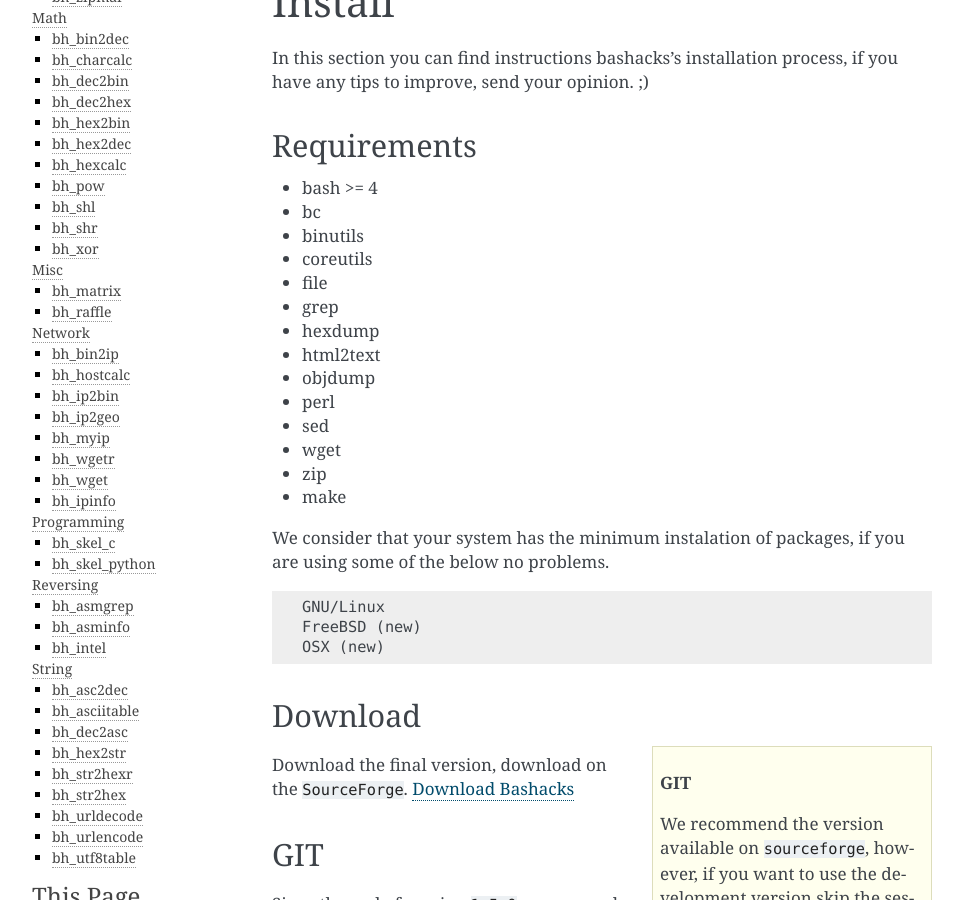
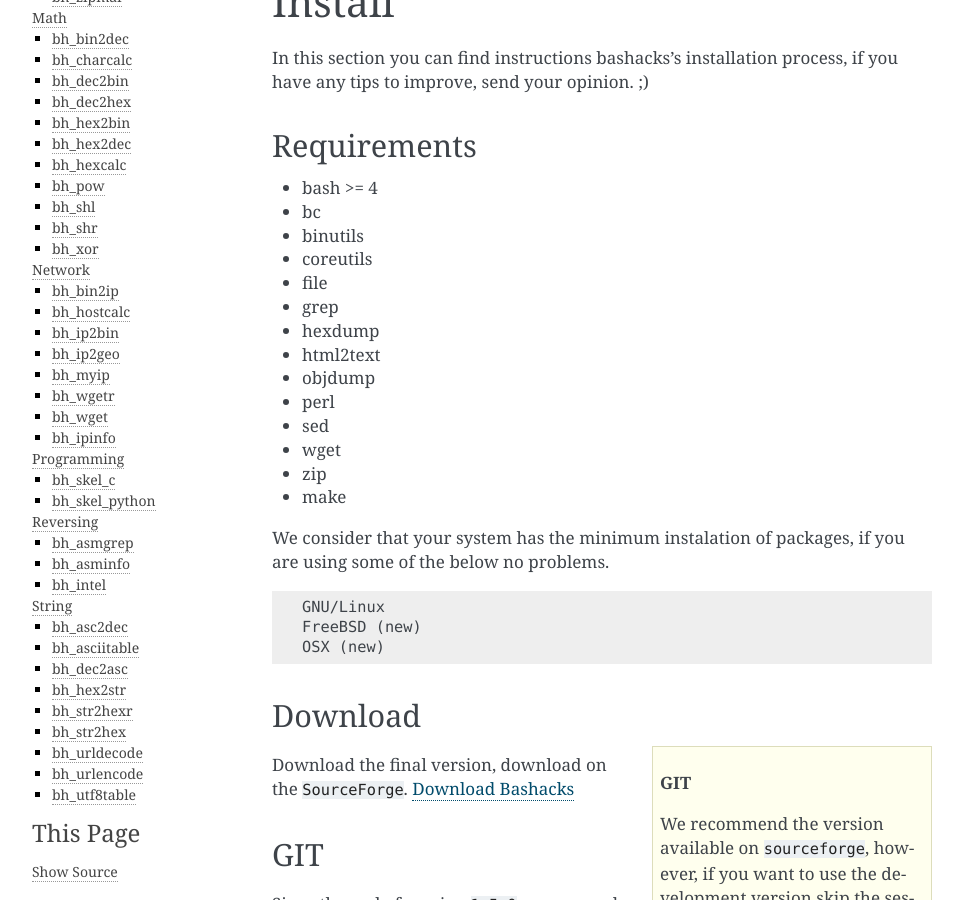
Before and after one commit to merces/bashacks, a Sphinx documentation site: the page built from doc/source/index.rst, in a window 1280 px wide and 900 px high, scrolled down 444 px. Shown: the whole window, without its empty margins (148-1111 px from the left). Built offline with Sphinx 7.4.7, drawn with Linux system fonts in a browser that asks for light colours; some of the changed text lies outside the part shown.

Commit message:
remove misc file from doc and remove old man

```diff
--- a/doc/source/index.rst
+++ b/doc/source/index.rst
@@ -26,8 +26,6 @@ Contents:
 
 .. include:: math.rst
 
-.. include:: misc.rst
-
 .. include:: networking.rst
 
 .. include:: programming.rst
--- a/doc/source/misc.rst
+++ /dev/null
@@ -1,8 +0,0 @@
-Misc
-=====
-
-bh_matrix
----------
-
-bh_raffle
----------
```
Also changed, not shown: 2 other files.
